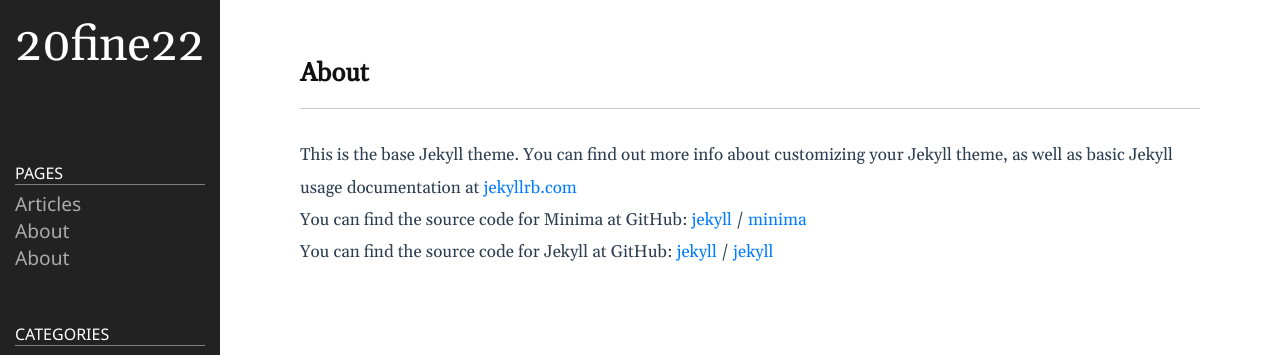
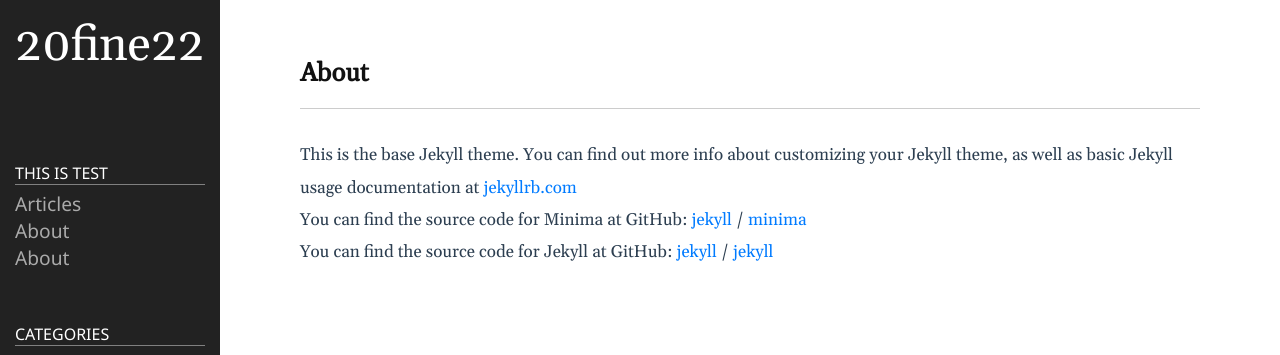
Before and after one commit to 20fine22/20fine22.github.io, a Jekyll site: the page built from about.markdown, in a window 1280 px wide. Shown: the top 355 px of the page. Built offline with Jekyll 4.4.1, drawn with Linux system fonts in a browser that asks for light colours.

Commit message:
Update sidebar.html

```diff
--- a/_includes/sidebar.html
+++ b/_includes/sidebar.html
@@ -13,7 +13,7 @@
 
 <div class="sidebar-item sidebar-nav">
 	<ul class="nav">
-      <li class="nav-title">Pages</li>
+      <li class="nav-title">this is test</li>
 	  <li>
 	  	<a class="nav-item" href="/">Articles</a>
 	  </li>
```
